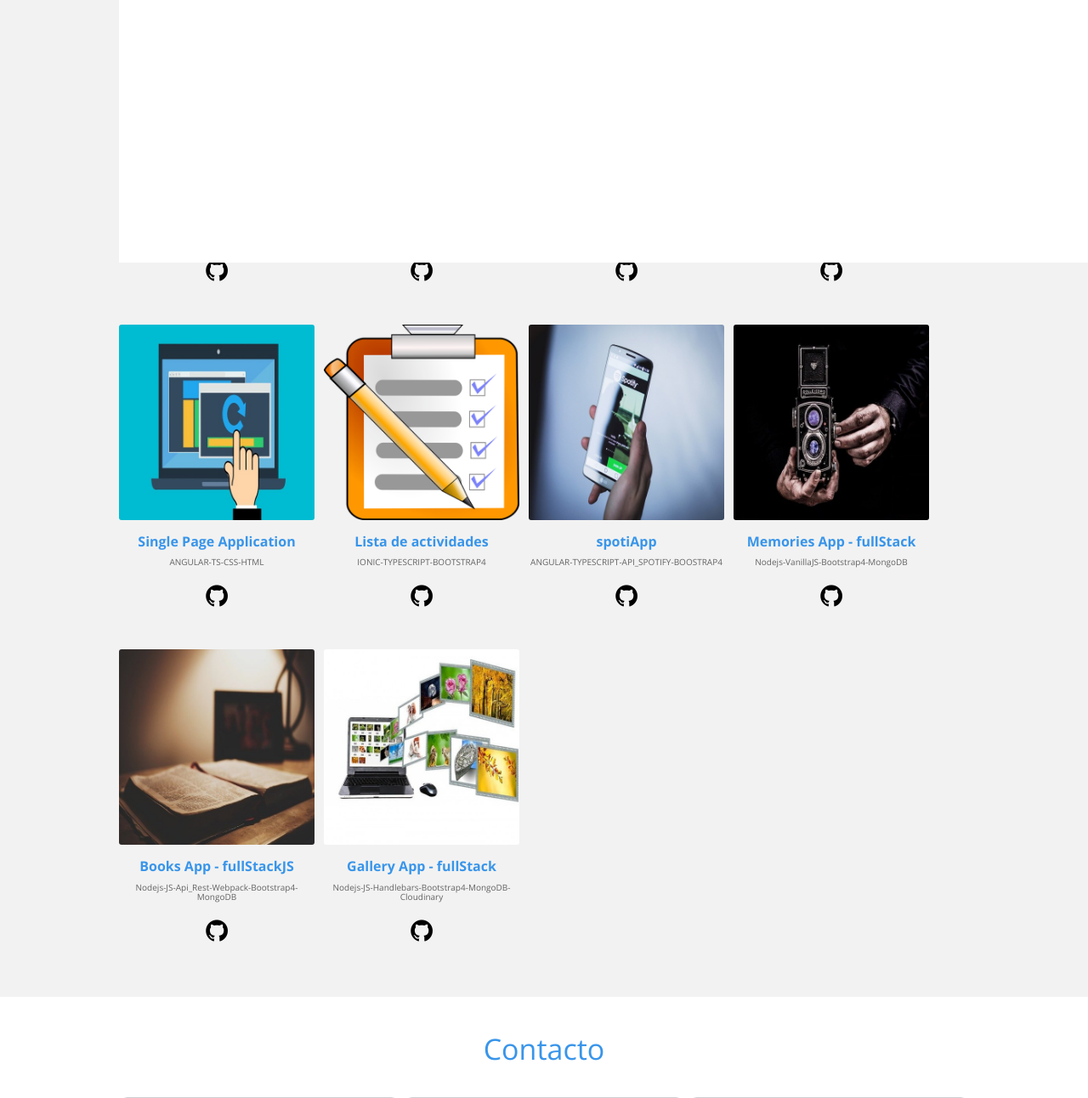
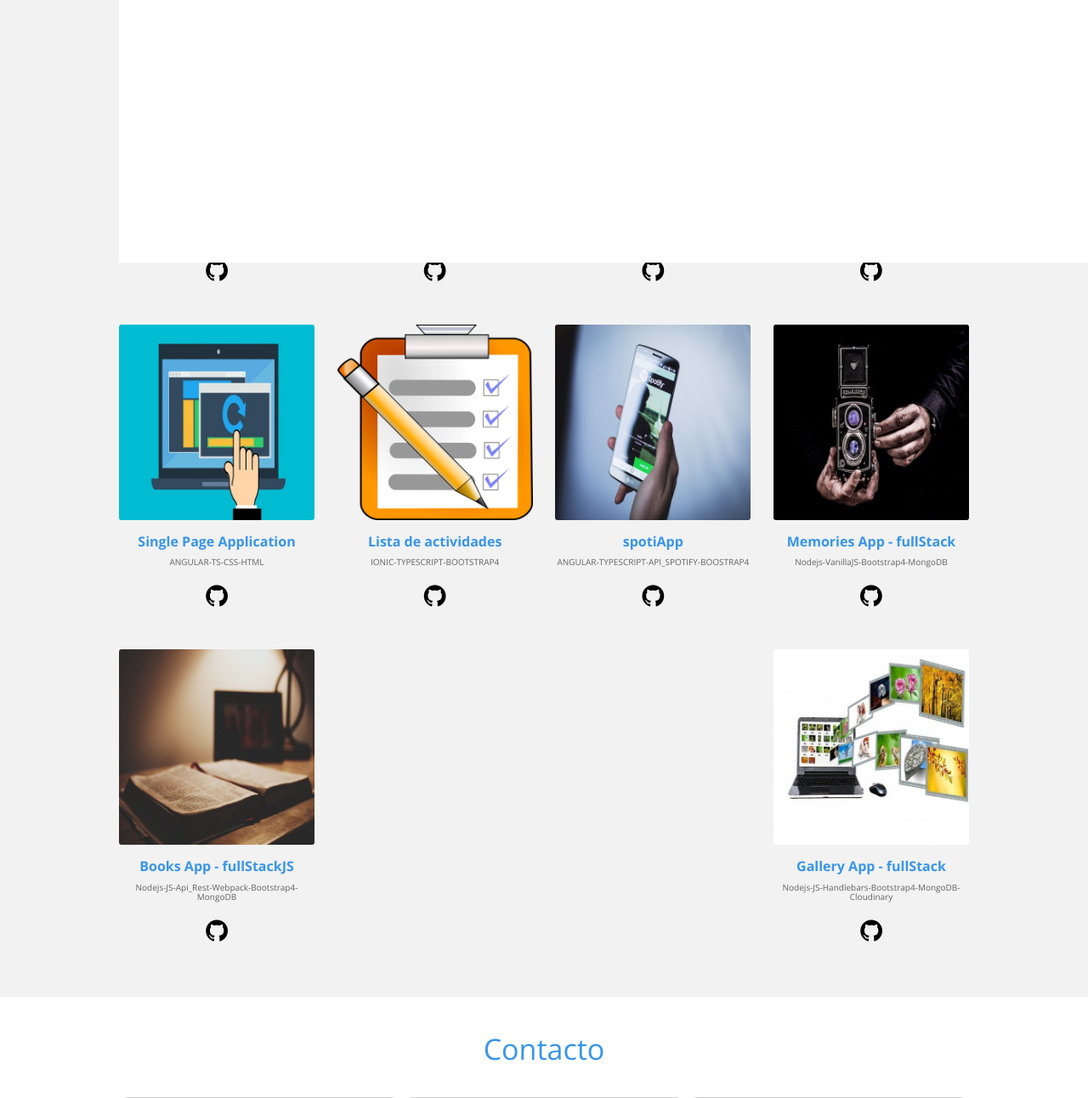
Before and after one commit to joseDanCM1995A/portafolio, a PHP site: page / in a window 1280 px wide. Shown: the part 1582-2874 px from the top of the page at 85% size. Run offline with PHP 8.4, Linux system fonts and the light colour scheme; some libraries are stand-ins or nearby versions.

Commit message:
update: flex conf.

```diff
--- a/css/estilos.css
+++ b/css/estilos.css
@@ -169,12 +169,12 @@ header .contenedor-texto .texto .profesion {
     display: flex;
     flex-direction: row;
     flex-wrap: wrap;
-    justify-content: flex-start;
+    justify-content: space-between;
 }
 
 .main .trabajos .contenedor-trabajos .trabajo {
     width: 23%;
-    margin-right: 11px;
+    /* margin-right: 11px; */
     margin-bottom: 30px;
 }
 
```
